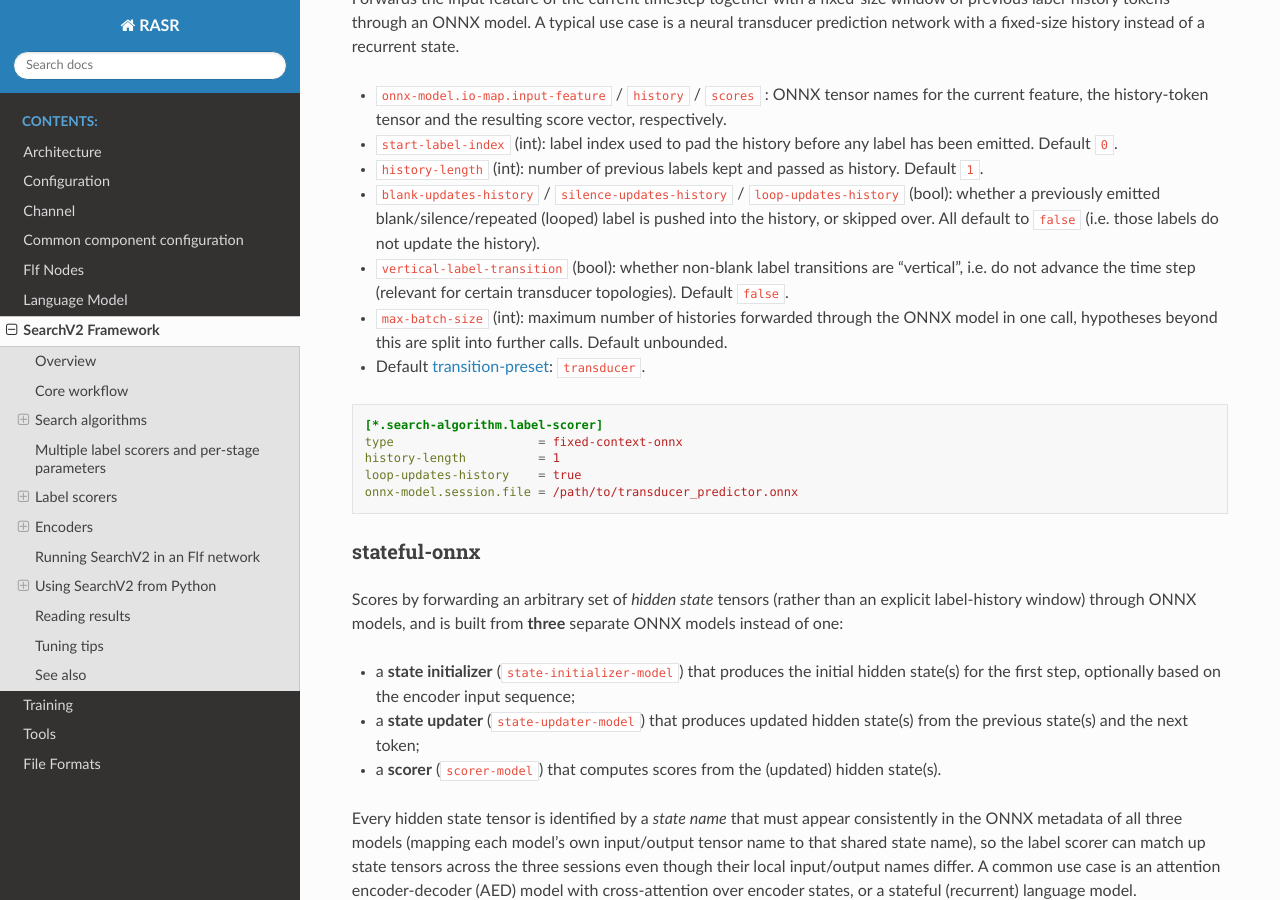
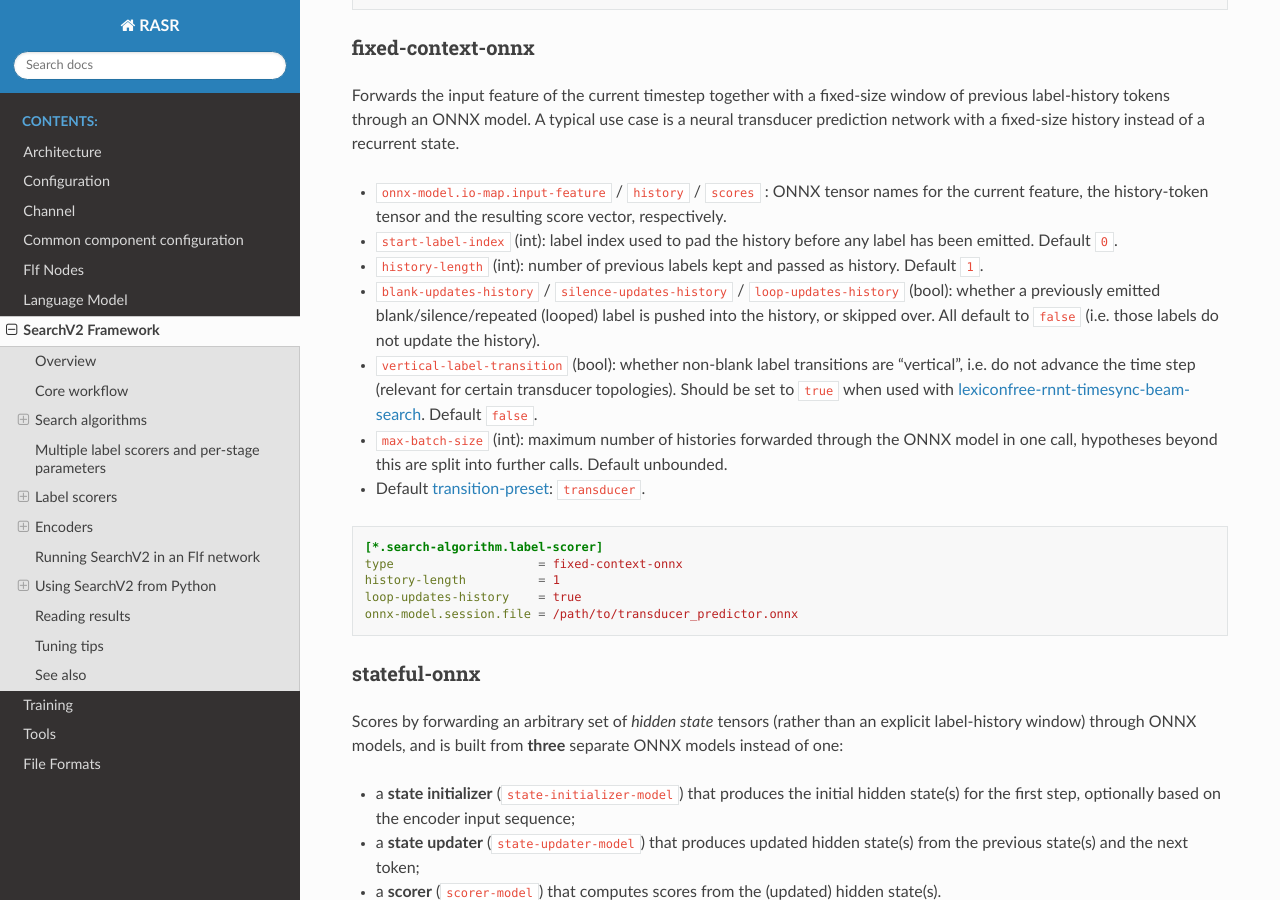
Before and after one commit to rwth-i6/rasr, a Sphinx documentation site: the page built from doc/search_v2.rst, in a window 1280 px wide and 900 px high, scrolled down 16980 px. Built offline with Sphinx 7.4.7 and the Read the Docs theme 3.1.0, drawn with Linux system fonts in a browser that asks for light colours; some of the changed text lies outside the part shown.

Commit message:
Apply suggestions from code review

```diff
--- a/doc/search_v2.rst
+++ b/doc/search_v2.rst
@@ -355,6 +355,11 @@
 after the *first* label scorer -- with only one candidate per hypothesis there is nothing to gain from an
 intermediate cut there. They are still scored by every configured label scorer, and pruned like the non-blank
 extensions from the second scorer onward.
+
+Every configured label scorer should have ``vertical-label-transition = true`` set (where that parameter is
+available, e.g. :ref:`fixed-context-onnx`), so that its internal notion of time only advances on blank.
+The search itself has no way to enforce or check this, it just takes each label scorer's reported time as-is
+for a hypothesis's traceback timestamp.
 
 Order of operations for one time-synchronous decoding step, assuming two label scorers ``L_1`` and ``L_2`` with
 ``max-beam-size = b_1 b_2`` and ``score-threshold = s_1 s_2``:
@@ -796,7 +801,8 @@
   previously emitted blank/silence/repeated (looped) label is pushed into the history, or skipped over. All
   default to ``false`` (i.e. those labels do not update the history).
 * ``vertical-label-transition`` (bool): whether non-blank label transitions are "vertical", i.e. do not advance
-  the time step (relevant for certain transducer topologies). Default ``false``.
+  the time step (relevant for certain transducer topologies). Should be set to ``true`` when used with
+  :ref:`lexiconfree-rnnt-timesync-beam-search`. Default ``false``.
 * ``max-batch-size`` (int): maximum number of histories forwarded through the ONNX model in one call, hypotheses
   beyond this are split into further calls. Default unbounded.
 * Default :ref:`transition-preset <Transition types and presets>`: ``transducer``.
```
Also changed, not shown: 2 other files.
